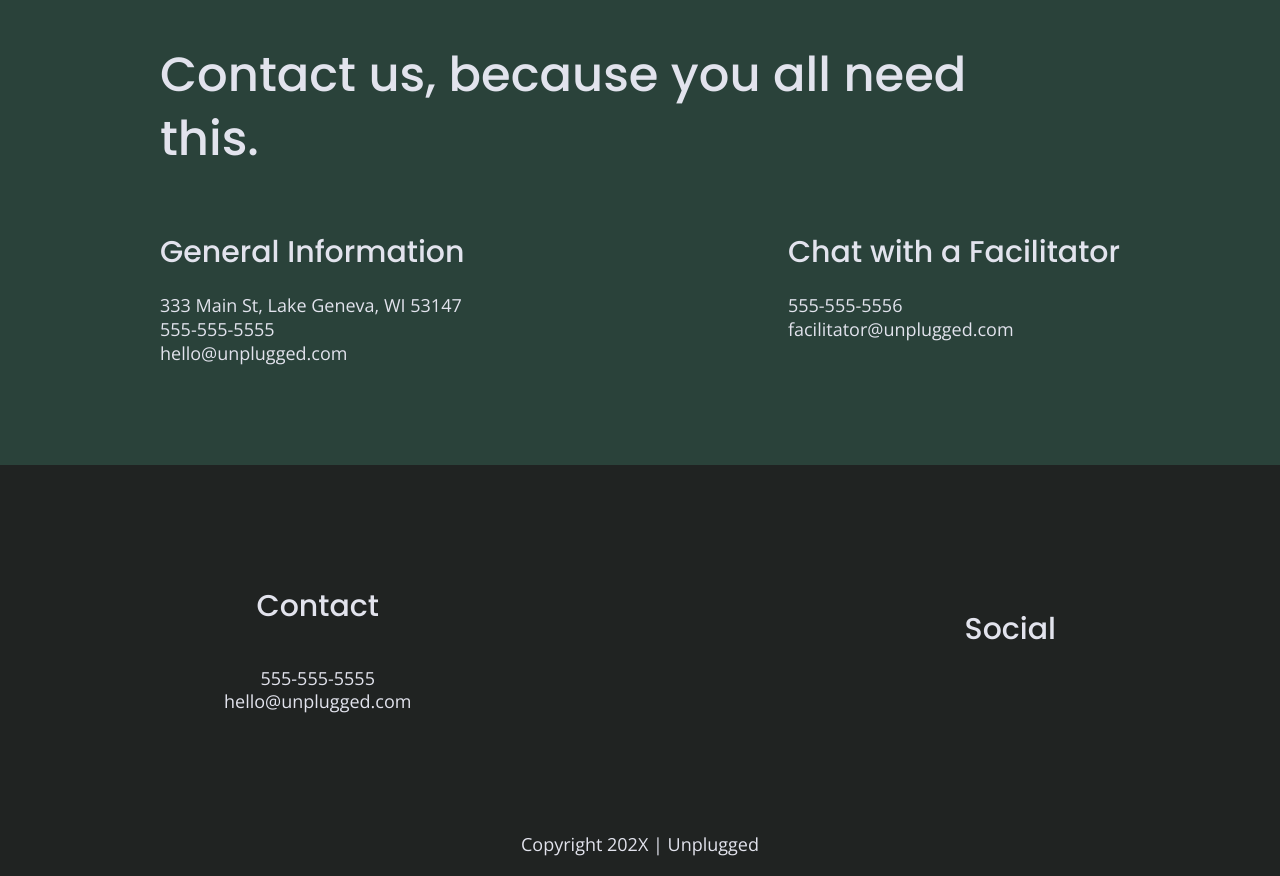
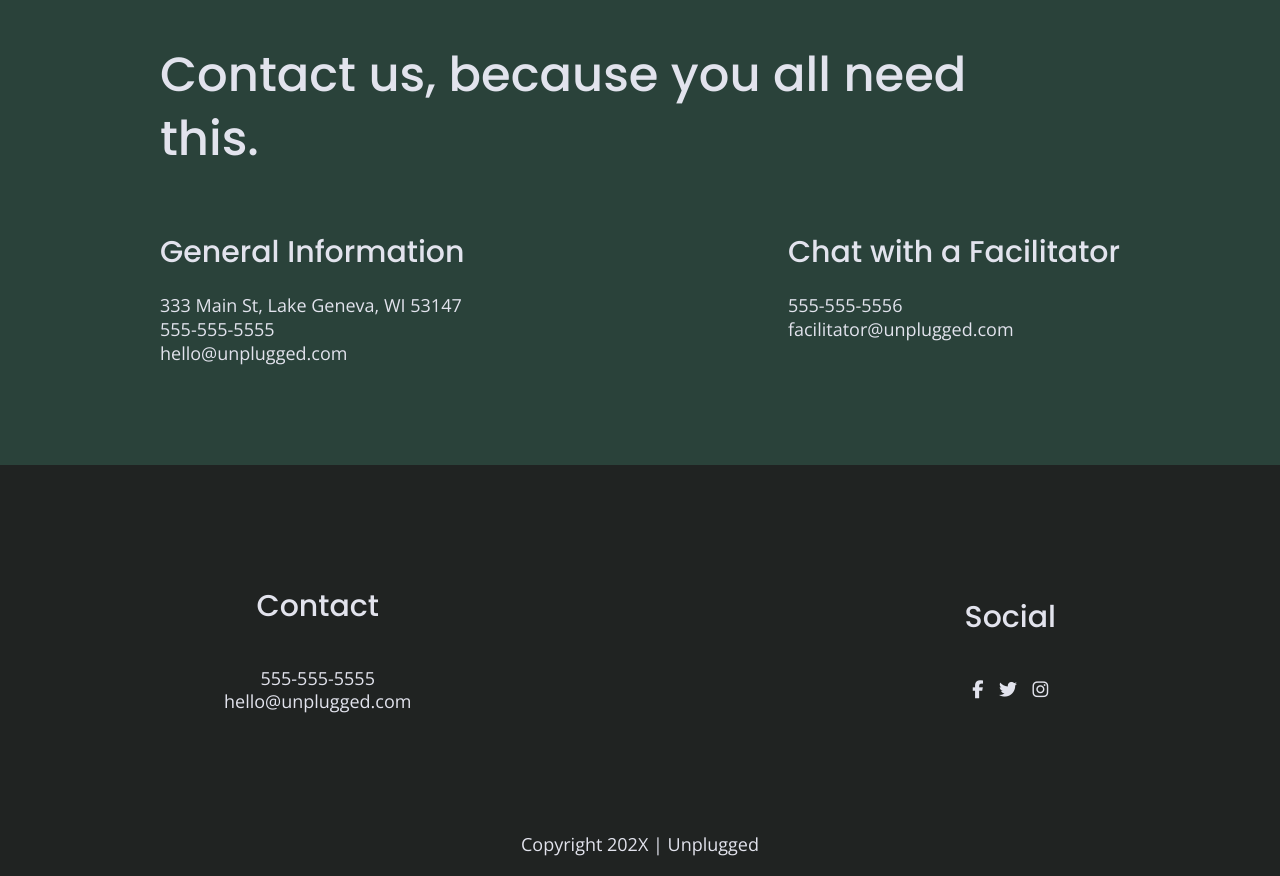
Before and after one commit to lesliemariemac/unplugged-retreat-starter, a website: page about/index.html in a window 1280 px wide. Shown: the part 2362-3238 px from the top of the page. Drawn offline with nearby package versions, Linux system fonts and the light colour scheme.

Commit message:
Add social icons

```diff
--- a/about/index.html
+++ b/about/index.html
@@ -121,13 +121,13 @@
           <h4>Social</h4>
           <div class="social-icons">
             <p>
-              <a href="https://www.facebook.com/Skillcrush/" target="_blank"></a>
+              <a href="https://www.facebook.com/Skillcrush/" target="_blank"><i class="fab fa-facebook-f"></i></a>
             </p>
             <p>
-              <a href="https://twitter.com/Skillcrush" target="_blank"></a>
+              <a href="https://twitter.com/Skillcrush" target="_blank"><i class="fab fa-twitter"></i></a>
             </p>
             <p>
-              <a href="https://www.instagram.com/skillcrush/" target="_blank"></a>
+              <a href="https://www.instagram.com/skillcrush/" target="_blank"><i class="fab fa-instagram"></i></a>
             </p>
           </div>
         </div>
```
